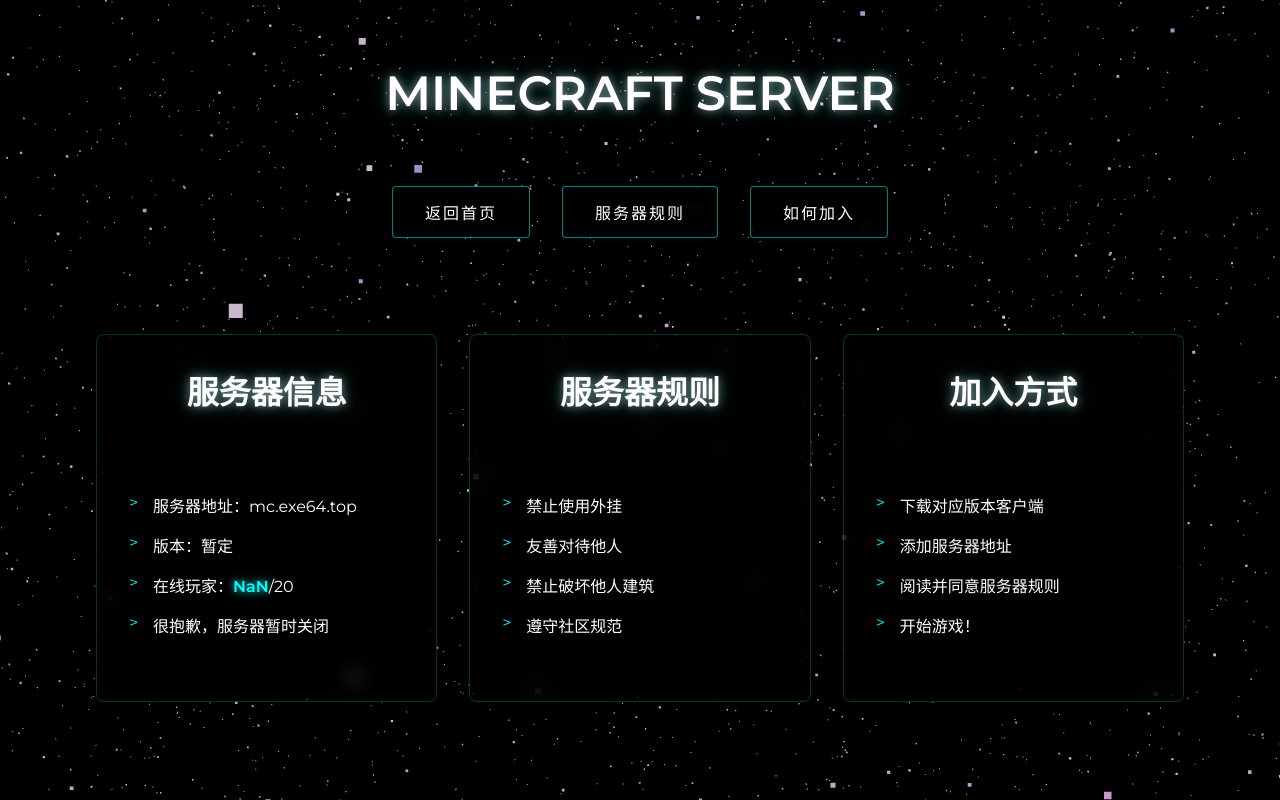
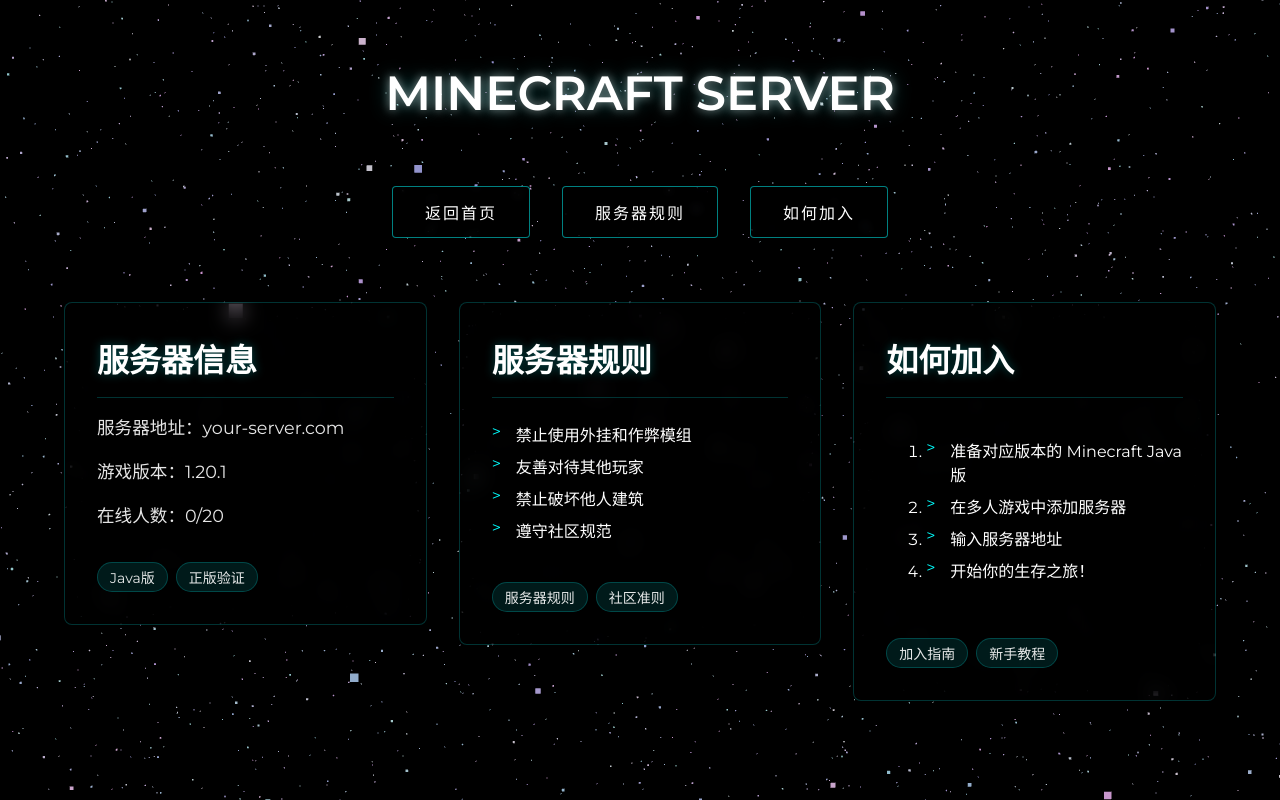
Before and after one commit to jeason64/jeason64.github.io, a plain HTML site: page minecraft.html in a window 1280 px wide. Drawn offline with Linux system fonts and the light colour scheme; animation ran at ten frames a second.

Commit message:
Update minecraft.html

```diff
--- a/minecraft.html
+++ b/minecraft.html
@@ -4,21 +4,15 @@
     <meta charset="UTF-8">
     <meta name="viewport" content="width=device-width, initial-scale=1.0">
     <title>MC Server - Jeason's Universe</title>
-    <title>Jeason's Universe</title>
-    <!-- 使用本地字体和样式文件 -->
     <link rel="stylesheet" href="fonts.css">
     <link rel="stylesheet" href="style.css">
-    <!-- 使用本地 Three.js -->
     <script src="js/three.min.js"></script>
-    <link rel="stylesheet" href="style.css">
-    <link rel="stylesheet" href="minecraft.css">
 </head>
 <body>
     <div id="background"></div>
     <div class="content">
         <h1 class="title-text">Minecraft Server</h1>
 
-        <!-- 导航栏 -->
         <nav class="cyber-nav">
             <a href="index.html" class="nav-button">返回首页</a>
             <a href="#rules" class="nav-button">服务器规则</a>
@@ -26,40 +20,56 @@
         </nav>
 
         <div class="grid-container">
-    <!-- 最新动态卡片 -->
-        <div class="server-info">
+            <!-- 服务器信息卡片 -->
             <div class="content-card">
-                <h2 class="title-text" style="font-size: 2rem;">服务器信息</h2>
-                <ul class="cyber-list">
-                    <li>服务器地址：mc.exe64.top</li>
-                    <li>版本：暂定</li>
-                    <li>在线玩家：<span id="online-players">NaN</span>/20</li>
-                    <li>很抱歉，服务器暂时关闭</li>
-                </ul>
+                <h2 class="card-title">服务器信息</h2>
+                <div class="card-content">
+                    <p>服务器地址：<span class="highlight">your-server.com</span></p>
+                    <p>游戏版本：<span class="highlight">1.20.1</span></p>
+                    <p>在线人数：<span id="online-players" class="highlight">0/20</span></p>
+                    <div class="tags">
+                        <span class="tag">Java版</span>
+                        <span class="tag">正版验证</span>
+                    </div>
+                </div>
             </div>
 
+            <!-- 服务器规则卡片 -->
             <div id="rules" class="content-card">
-                <h2 class="title-text" style="font-size: 2rem;">服务器规则</h2>
-                <ul class="cyber-list">
-                    <li>禁止使用外挂</li>
-                    <li>友善对待他人</li>
+                <h2 class="card-title">服务器规则</h2>
+                <div class="card-content">
+                    <ul class="rule-list">
+                        <li>禁止使用外挂和作弊模组</li>
+                        <li>友善对待其他玩家</li>
                         <li>禁止破坏他人建筑</li>
                         <li>遵守社区规范</li>
                     </ul>
+                    <div class="tags">
+                        <span class="tag">服务器规则</span>
+                        <span class="tag">社区准则</span>
+                    </div>
+                </div>
             </div>
 
+            <!-- 加入方式卡片 -->
             <div id="join" class="content-card">
-                <h2 class="title-text" style="font-size: 2rem;">加入方式</h2>
-                <ol class="cyber-list">
-                    <li>下载对应版本客户端</li>
-                    <li>添加服务器地址</li>
-                    <li>阅读并同意服务器规则</li>
-                    <li>开始游戏！</li>
+                <h2 class="card-title">如何加入</h2>
+                <div class="card-content">
+                    <ol class="join-steps">
+                        <li>准备对应版本的 Minecraft Java版</li>
+                        <li>在多人游戏中添加服务器</li>
+                        <li>输入服务器地址</li>
+                        <li>开始你的生存之旅！</li>
                     </ol>
+                    <div class="tags">
+                        <span class="tag">加入指南</span>
+                        <span class="tag">新手教程</span>
                     </div>
                 </div>
             </div>
         </div>
+    </div>
+
     <script src="background.js"></script>
     <script src="main.js"></script>
 </body>
```
Lines whose indentation alone changed are shown as unchanged.
